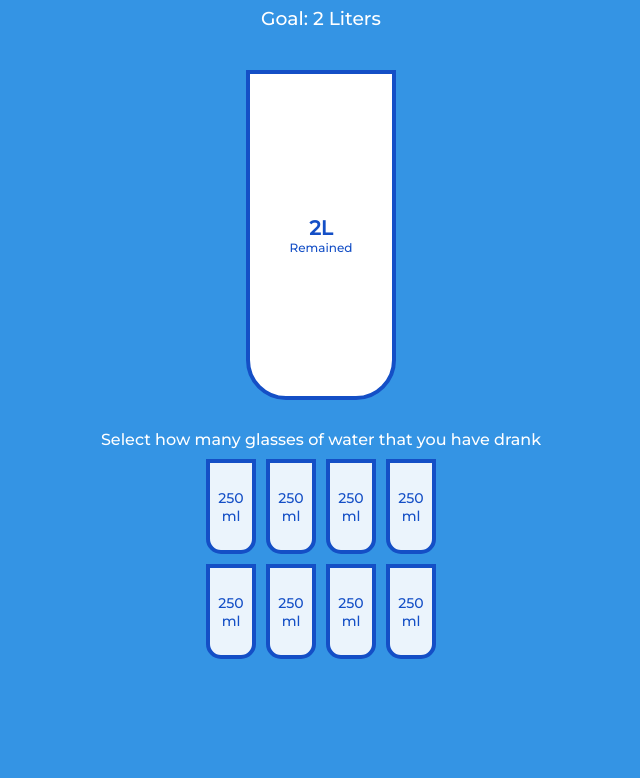
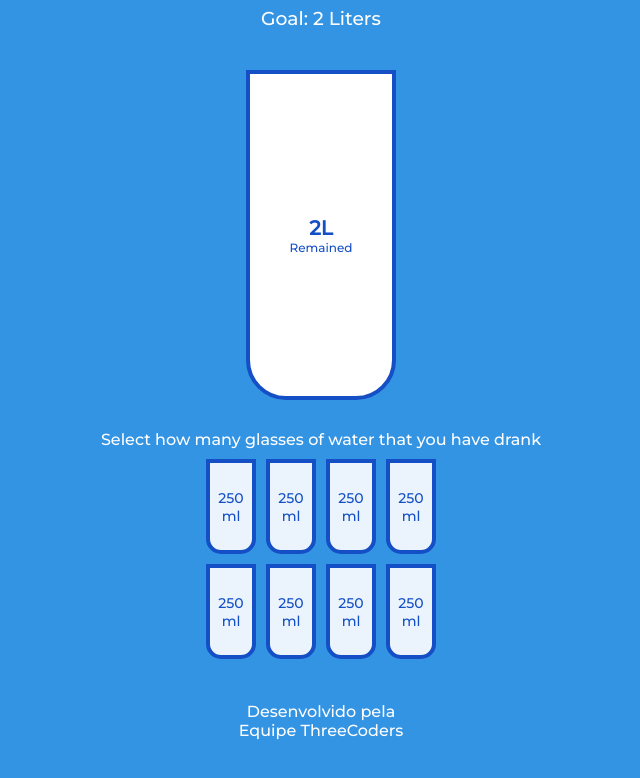
Before and after one commit to rafaelnamel0/bebaagua, a plain HTML site: page index.html in a window 1280 px wide. Shown: the part 52-830 px from the top of the page, without its empty margins (319-959 px from the left). Before the commit the page ends 800 px from the top, so only its background shows below. Drawn offline with Linux system fonts and the light colour scheme.

Commit message:
Update index.html

```diff
--- a/index.html
+++ b/index.html
@@ -31,6 +31,8 @@
       <div class="cup cup-small">250 ml</div>
       <div class="cup cup-small">250 ml</div>
     </div>
+    <br><br>
+    Desenvolvido pela <span class="threecoders">Equipe ThreeCoders</span>
 
     <script src="script.js"></script>
   </body>
```
